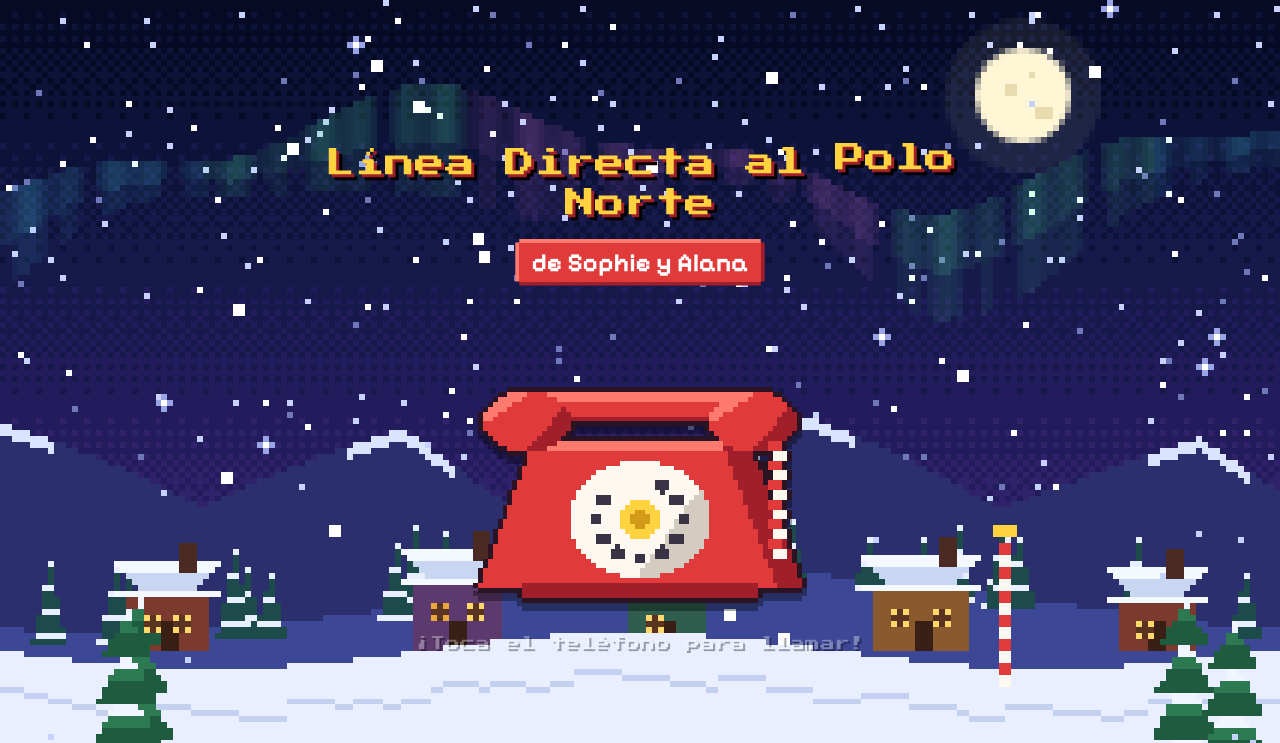
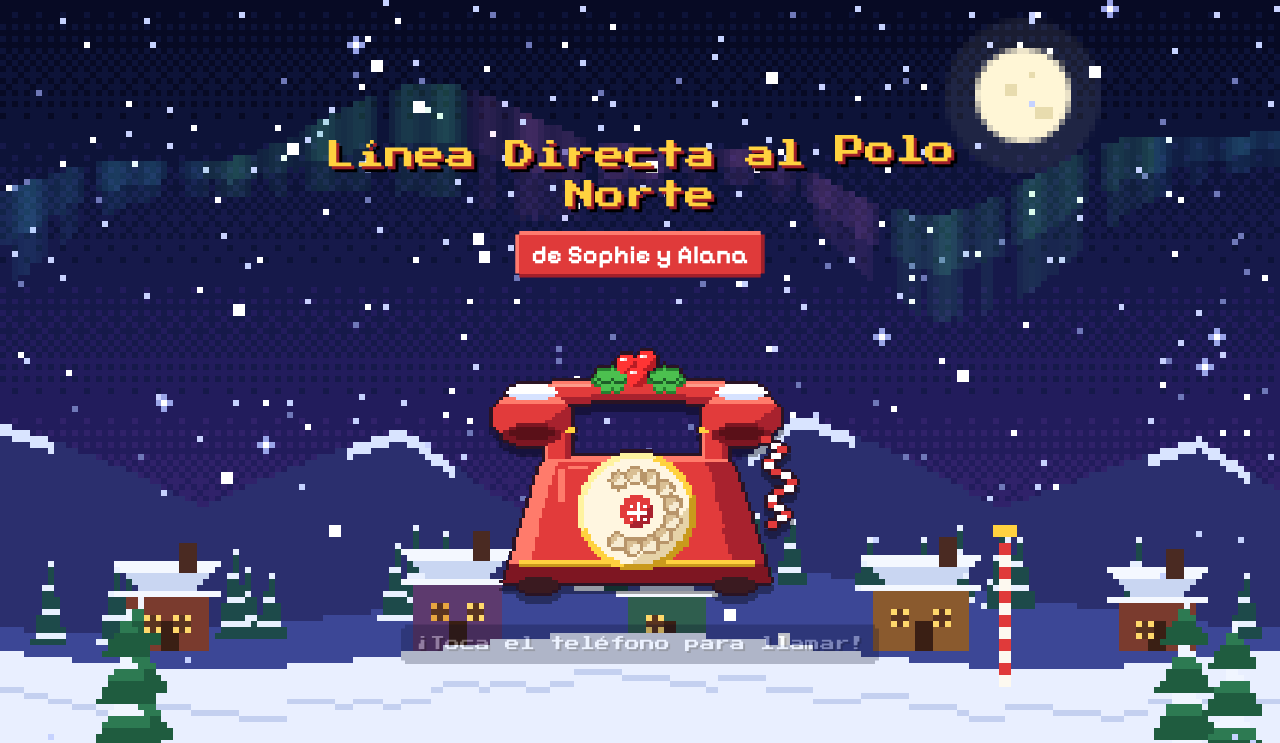
Before and after one commit to Lothra2/Santa-s-exclusive-line, a plain HTML site: page index.html in a window 1280 px wide. Shown: the top 743 px of the page. Drawn offline with Linux system fonts and the light colour scheme.

Commit message:
Teléfono navideño rediseñado
Auricular clásico con nieve, disco crema con borde dorado y huecos
claros, acebo, cordón de bastón de caramelo y texto con fondo legible.

Co-Authored-By: Claude Opus 5.5 <noreply@anthropic.com>
Claude-Session: https://claude.ai/code/session_01TUBSgtycSgcbAdf5fRWf4q

```diff
--- a/css/style.css
+++ b/css/style.css
@@ -368,3 +368,4 @@ select.pix-input { appearance: none; -webkit-appearance: none; }
 }
 .panel .pix-input { flex: none; width: 100%; }
 .panel .row .pix-btn, .panel .row label.pix-btn { flex: 1; }
+#phone-msg { padding: 8px 14px; background: rgba(7,10,36,.72); clip-path: var(--corner); }
--- a/js/app.js
+++ b/js/app.js
@@ -139,12 +139,13 @@ function drawPhone(now) {
   const img = phone(phoneLifted);
   const ringing = !phoneBusy && Math.floor(phoneT * 1.0) % 3 === 0;
   const wob = ringing ? (Math.floor(phoneT * 24) % 2 ? 3 : -3) : 0;
-  const sc = 3;
-  c.save(); c.translate(phoneCv.width / 2 + wob, phoneCv.height - 4); c.scale(sc, sc);
-  c.drawImage(img, -img.width / 2, -img.height); c.restore();
+  const sc = 2;
+  c.save(); c.translate(Math.round(phoneCv.width / 2 + wob), phoneCv.height - 2); c.scale(sc, sc);
+  c.drawImage(img, -Math.round(img.width / 2), -img.height); c.restore();
   if (ringing) {
+    // ondas de timbre a los lados del auricular
     c.fillStyle = '#ffd23f';
-    for (let i = 0; i < 3; i++) { c.fillRect(14 + i * 6, 40 - i * 8, 4, 10); c.fillRect(phoneCv.width - 18 - i * 6, 40 - i * 8, 4, 10); }
+    for (let i = 0; i < 3; i++) { c.fillRect(2 + i * 5, 34 - i * 7, 3, 8); c.fillRect(phoneCv.width - 5 - i * 5, 34 - i * 7, 3, 8); }
   }
   phoneRAF = requestAnimationFrame(drawPhone);
 }
--- a/js/sprites.js
+++ b/js/sprites.js
@@ -348,33 +348,93 @@ export function gift(idx, part = 'all', locked = false) {
 }
 
 /* ---------------- TELÉFONO ROJO ---------------- */
+// Teléfono antiguo navideño: auricular clásico, disco crema con borde dorado, acebo y cordón de bastón de caramelo
 export function phone(lifted = 0) {
   return cached(`phone|${lifted}`, () => {
-    const p = new Pix(72, 64);
-    // base
-    for (let j = 0; j < 30; j++) {
-      const w = 44 + Math.round(j * 0.75);
-      p.rect(36 - (w >> 1), 30 + j, w, 1, (x) => (x > 36 + (w >> 1) - 6 ? C.R : j < 2 ? C.q : C.r));
+    const p = new Pix(100, 90);
+    const RED = '#e23b3b', RED_D = '#a8222e', RED_L = '#ff7b6b', RED_DD = '#7e1622';
+    const GOLD = '#ffd23f', GOLD_D = '#c99a1c', GOLD_L = '#fff3a0';
+    const CREAM = '#fff6e0', CREAM_D = '#e6d3a8';
+    // ---- base ----
+    for (let j = 0; j <= 38; j++) {
+      const y = 46 + j;
+      let w = Math.round(58 + j * 0.62);
+      if (j === 0) w -= 6; else if (j === 1) w -= 3; else if (j === 2) w -= 1;
+      const x0 = 50 - (w >> 1);
+      p.rect(x0, y, w, 1, (x) => {
+        const k = (x - x0) / w;
+        if (j >= 33) return RED_DD;
+        if (k < 0.07 || j < 2) return RED_L;
+        if (k > 0.86) return RED_D;
+        return RED;
+      });
     }
-    p.rect(12, 59, 48, 3, C.R);
-    // disco
-    p.ell(22, 34, 28, 24, shade(C.w, C.W));
+    p.rect(14, 78, 72, 1, GOLD); p.rect(14, 79, 72, 1, GOLD_D);
+    p.ell(14, 83, 12, 5, '#3a1a20'); p.ell(74, 83, 12, 5, '#3a1a20');
+    // brillo en la carcasa
+    p.rect(26, 50, 2, 10, RED_L); p.rect(29, 49, 6, 1, RED_L);
+    // ---- disco ----
+    const cx = 50, cy = 63;
+    p.ell(cx - 18, cy - 18, 36, 36, (x, y, nx, ny) => (nx + ny < -0.6 ? GOLD_L : nx + ny > 0.7 ? GOLD_D : GOLD));
+    p.ell(cx - 16, cy - 16, 32, 32, (x, y, nx, ny) => (nx + ny > 0.9 ? CREAM_D : CREAM));
     for (let i = 0; i < 10; i++) {
-      const a = rad(-60 + i * 30);
-      p.ell(36 + Math.cos(a) * 9 - 1.5, 46 + Math.sin(a) * 8 - 1.5, 3, 3, C.B);
+      const a = ((-120 + i * 27) * Math.PI) / 180;
+      const hx = cx + Math.cos(a) * 11, hy = cy + Math.sin(a) * 11;
+      p.ell(hx - 3, hy - 3, 6, 6, '#b8956a');
+      p.ell(hx - 2, hy - 2, 4, 4, (x, y, nx, ny) => (nx + ny < -0.2 ? '#d9bf94' : '#f7ecd2'));
     }
-    p.ell(32, 42, 8, 8, C.y); p.ell(34, 44, 4, 4, C.Y);
-    // horquilla
-    p.rect(10, 26, 6, 6, C.R); p.rect(56, 26, 6, 6, C.R);
-    // auricular
-    const dy = lifted ? -10 : 0, tilt = lifted ? 4 : 0;
-    const hy = 18 + dy;
-    p.rect(14, hy + 2, 44, 6, (x, y, i, j) => (j < 2 ? C.q : j > 4 ? C.R : C.r));
-    p.ell(4, hy - tilt + 2, 18, 12, shade(C.r, C.R, C.q));
-    p.ell(50, hy + tilt + 2, 18, 12, shade(C.r, C.R, C.q));
-    // cable de bastón de caramelo
-    for (let i = 0; i < 12; i++) p.rect(62 + (i % 2), hy + 12 + i * 2 - (lifted ? 0 : 0), 3, 2, i % 2 ? C.w : C.r);
-    return p.toCanvas();
+    // tope del disco
+    p.rect(cx + 12, cy + 9, 4, 2, GOLD_D);
+    // centro: copo de nieve sobre rojo
+    p.ell(cx - 5, cy - 5, 10, 10, (x, y, nx, ny) => (nx + ny > 0.5 ? RED_D : RED));
+    [[0, -3], [0, -2], [0, -1], [0, 0], [0, 1], [0, 2], [-3, 0], [-2, 0], [-1, 0], [1, 0], [2, 0], [-2, -2], [2, -2], [-2, 2], [2, 2]].forEach(([dx, dy]) => p.set(cx + dx, cy + dy, '#ffffff'));
+    // ---- horquillas ----
+    p.rect(22, 38, 8, 9, (x, y, i) => (i === 0 ? RED_L : i > 5 ? RED_D : RED));
+    p.rect(70, 38, 8, 9, (x, y, i) => (i === 0 ? RED_L : i > 5 ? RED_D : RED));
+    p.rect(21, 37, 10, 2, GOLD); p.rect(69, 37, 10, 2, GOLD);
+    // ---- auricular ----
+    const dy = lifted ? -14 : 0;
+    const tilt = lifted ? 3 : 0;
+    const hy = 24 + dy;
+    // barra arqueada
+    for (let x = 18; x <= 82; x++) {
+      const arch = Math.round(Math.sin(((x - 18) / 64) * Math.PI) * -2);
+      const ty = Math.round(tilt * ((x - 50) / 32));
+      for (let k = 0; k < 7; k++) p.set(x, hy + arch + k + ty, k === 0 ? RED_L : k === 1 ? '#ff9a8a' : k > 4 ? RED_D : RED);
+    }
+    // copas de los extremos
+    const cup = (x0, y0) => {
+      p.ell(x0, y0, 24, 16, (x, y, nx, ny) => (ny < -0.55 ? RED_L : nx + ny > 0.55 ? RED_D : RED));
+      p.ell(x0 + 3, y0 + 10, 18, 7, RED_DD);
+      p.ell(x0 + 5, y0 + 11, 14, 4, '#5a1018');
+      // nieve encima
+      p.ell(x0 + 4, y0 - 2, 16, 5, (x, y, nx, ny) => (ny > 0.3 ? '#d6e2ff' : '#ffffff'));
+    };
+    cup(6, hy + 2 - tilt);
+    cup(70, hy + 2 + tilt);
+    // acebo en el centro
+    const lx = 50, ly = hy - 2;
+    const leaf = (x0, dir) => {
+      for (let i = 0; i < 12; i++) {
+        const w = Math.round(Math.sin((i / 11) * Math.PI) * 3.5) + 1;
+        const x = x0 + dir * i;
+        p.rect(x, ly - w + 1 + (i % 4 === 1 ? -1 : 0), 1, w * 2, (px, py, ii, j) => (j === w * 2 - 1 || j === 0 ? '#26802f' : j === w ? '#1d5e28' : '#4cc04f'));
+      }
+    };
+    leaf(lx - 3, -1); leaf(lx + 3, 1);
+    const berry = (x, y) => { p.ell(x, y, 6, 6, (px, py, nx, ny) => (nx + ny > 0.5 ? '#b81c24' : '#ff3434')); p.set(x + 1, y + 1, '#ffffff'); p.set(x + 2, y + 1, '#ffd0d0'); };
+    berry(lx - 6, ly - 7); berry(lx, ly - 8); berry(lx - 3, ly - 3);
+    // ---- cordón de bastón de caramelo ----
+    const sx = 88, sy = hy + 16 + tilt;
+    const ex = 90, ey = 66;
+    const n = 16;
+    for (let i = 0; i <= n; i++) {
+      const t = i / n;
+      const x = sx + (ex - sx) * t + Math.sin(t * Math.PI * 5) * 3 + Math.sin(t * Math.PI) * 4;
+      const y = sy + (ey - sy) * t;
+      p.rect(Math.round(x), Math.round(y), 3, 2, i % 2 ? '#ffffff' : RED);
+    }
+    return p.pad(2, 1, 1, 2).toCanvas('#2a1424');
   });
 }
 
```
Also changed, not shown: f1_dial.png (added), f2_who.png (added), f3_naming.png (added), f4_ask0.png (added), f4_ask1.png (added), f4_ask2.png (added), f5_named.png (added), f6_hub.png (added), f7_gift.png (added), f8_chat.png (added).
